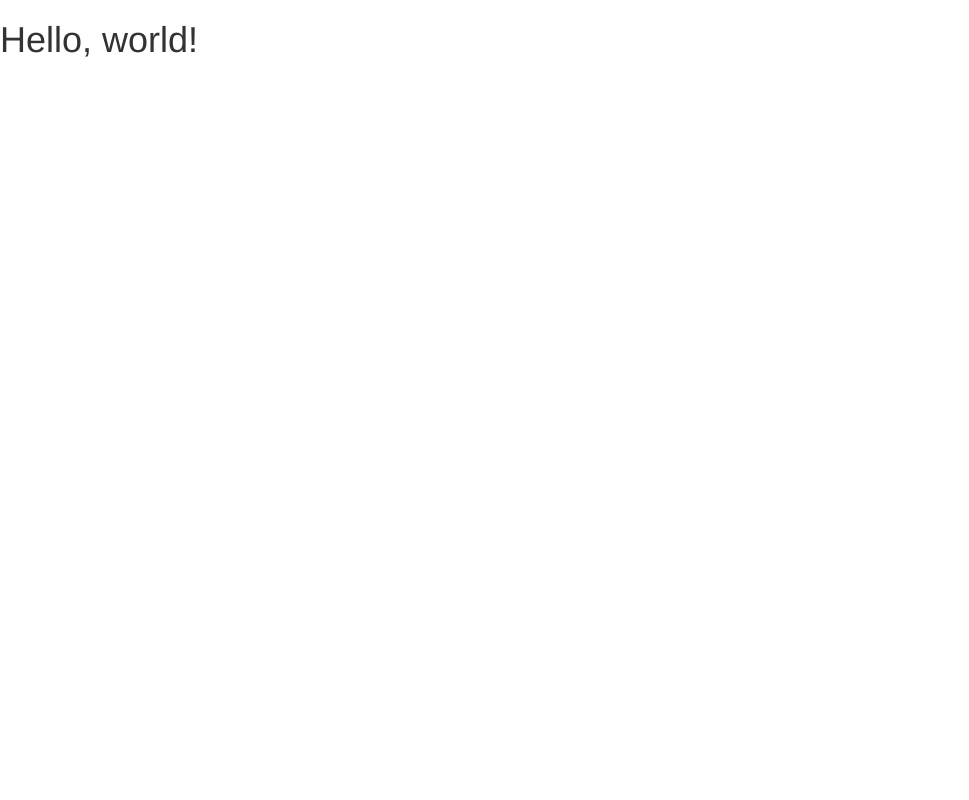
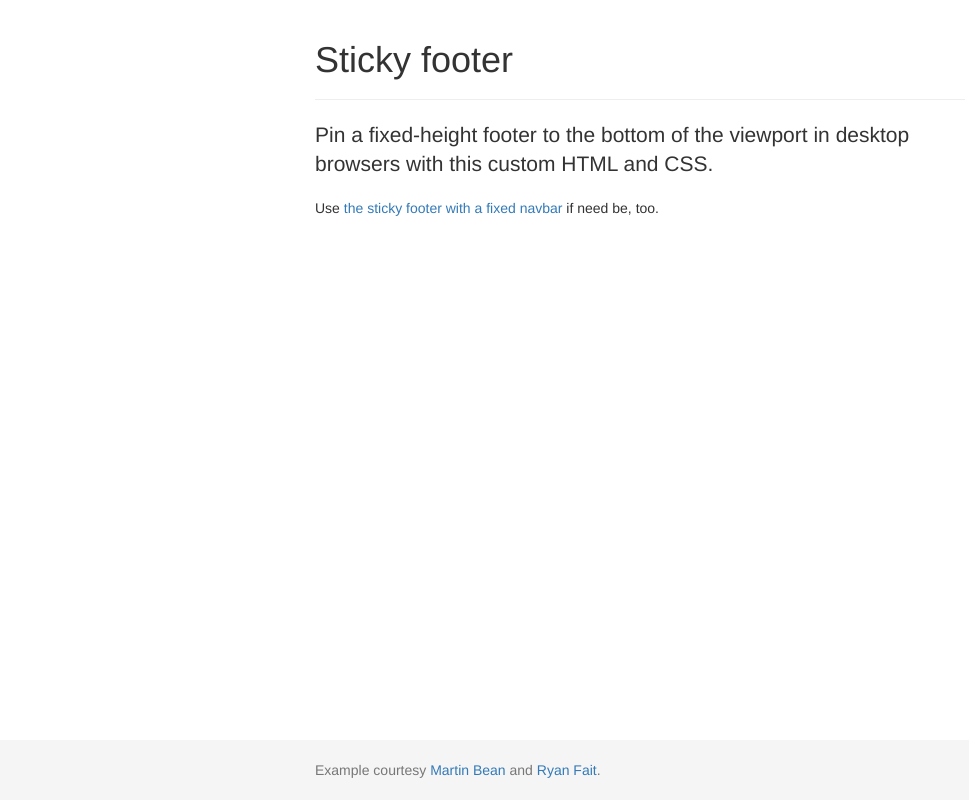
Before and after one commit to ltiao/nba-pagerank, a Django app: page / in a window 1280 px wide. Before the commit the part shown is almost empty. Shown: the whole page, without its empty margins (0-969 px from the left). Run offline with Django 3.2, Linux system fonts and the light colour scheme; some libraries are stand-ins or nearby versions.

Commit message:
added footer

```diff
--- a/templates/base.html
+++ b/templates/base.html
@@ -5,6 +5,47 @@
 		<meta name="viewport" content="width=device-width, initial-scale=1.0">
 		<!-- Bootstrap -->
 		<link href="//netdna.bootstrapcdn.com/bootstrap/3.0.2/css/bootstrap.min.css" rel="stylesheet">
+
+	    <style>
+			/* Sticky footer styles
+			-------------------------------------------------- */
+
+			html,
+			body {
+			  height: 100%;
+			  /* The html and body elements cannot have any padding or margin. */
+			}
+
+			/* Wrapper for page content to push down footer */
+			#wrap {
+			  min-height: 100%;
+			  height: auto;
+			  /* Negative indent footer by its height */
+			  margin: 0 auto -60px;
+			  /* Pad bottom by footer height */
+			  padding: 0 0 60px;
+			}
+
+			/* Set the fixed height of the footer here */
+			#footer {
+			  height: 60px;
+			  background-color: #f5f5f5;
+			}
+
+
+			/* Custom page CSS
+			-------------------------------------------------- */
+			/* Not required for template or sticky footer method. */
+
+			.container {
+			  width: auto;
+			  max-width: 680px;
+			  padding: 0 15px;
+			}
+			.container .credit {
+			  margin: 20px 0;
+			}
+	    </style>
 
 		<!-- HTML5 Shim and Respond.js IE8 support of HTML5 elements and media queries -->
 		<!-- WARNING: Respond.js doesn't work if you view the page via file:// -->
@@ -14,7 +55,23 @@
 		<![endif]-->
 	</head>
 	<body>
-		<h1>Hello, world!</h1>
+	    <!-- Wrap all page content here -->
+		<div id="wrap">
+			<!-- Begin page content -->
+			<div class="container">
+				<div class="page-header">
+					<h1>Sticky footer</h1>
+				</div>
+				<p class="lead">Pin a fixed-height footer to the bottom of the viewport in desktop browsers with this custom HTML and CSS.</p>
+				<p>Use <a href="../sticky-footer-navbar">the sticky footer with a fixed navbar</a> if need be, too.</p>
+			</div>
+		</div>
+
+		<div id="footer">
+			<div class="container">
+				<p class="text-muted credit">Example courtesy <a href="http://martinbean.co.uk">Martin Bean</a> and <a href="http://ryanfait.com/sticky-footer/">Ryan Fait</a>.</p>
+			</div>
+		</div>
 
 		<!-- jQuery (necessary for Bootstrap's JavaScript plugins) -->
 		<script src="https://code.jquery.com/jquery.js"></script>
```
